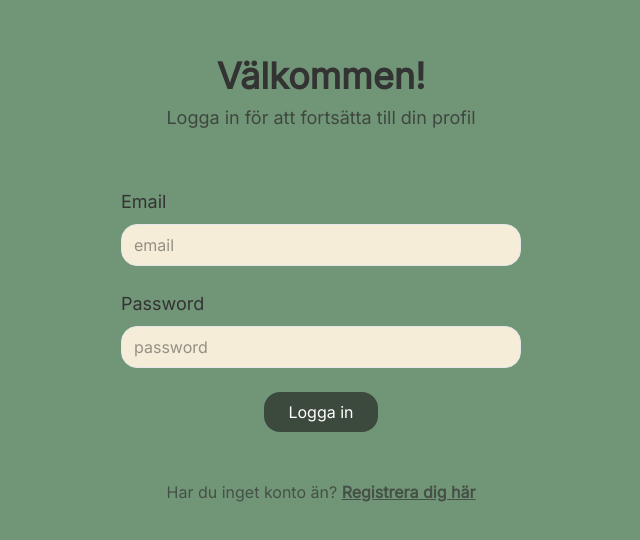
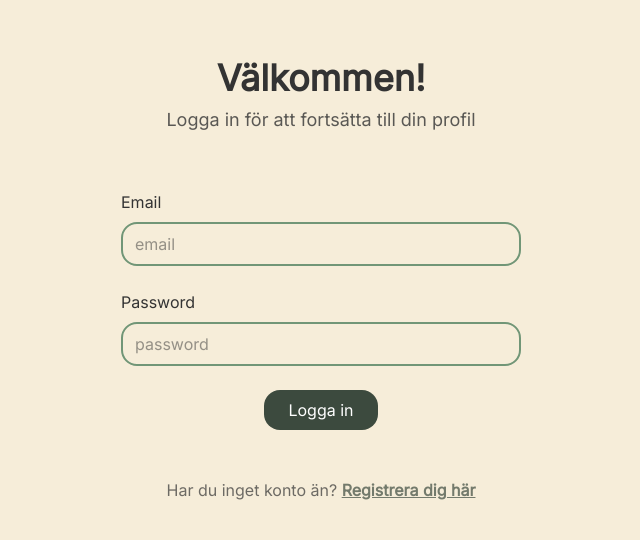
Before and after one commit to ChasAcademy-Team-9/frontend, a React (Vite) app: page /login in a window 1280 px wide. Shown: the part 120-660 px from the top of the page, without its empty margins (319-959 px from the left). Built offline with nearby package versions, Linux system fonts and the light colour scheme.

Commit message:
update Input component styles and adjust Login page background color

```diff
--- a/src/components/Input.tsx
+++ b/src/components/Input.tsx
@@ -24,7 +24,7 @@ const Input: FC<InputProps> = ({ name, label, id, className, labelClassName, ...
                     className="
                          px-3 py-2
                          bg-background
-                         border border-border
+                         border-secondary border-2
                          rounded-2xl
                          text-text-dark
                          placeholder:text-able
@@ -33,6 +33,7 @@ const Input: FC<InputProps> = ({ name, label, id, className, labelClassName, ...
                          focus:ring-focus focus:ring-1
                          cursor-text
                          disabled:cursor-not-allowed
+                         disabled:opacity-50
                "
                     {...props}
                />
--- a/src/pages/Login.tsx
+++ b/src/pages/Login.tsx
@@ -4,7 +4,7 @@ import { Link } from 'react-router-dom';
 
 function Login() {
   return (
-    <div className="bg-secondary min-h-screen flex flex-col items-center justify-center p-4 gap-6 focus:bg-background ">
+    <div className="bg-background min-h-screen flex flex-col items-center justify-center p-4 gap-6 focus:bg-background ">
       <div className="text-center mb-8">
         <h1 className='text-4xl font-bold text-text-dark mb-2'>
           Välkommen!
@@ -18,21 +18,20 @@ function Login() {
         label="Email"
         type="email"
         id="login-email"
-        labelClassName="text-lg"
+
       />
       <Input
         name="password"
         label="Password"
         type="password"
         id="login-password"
-        labelClassName="text-lg"
       />
       <PrimaryButton text="Logga in" onClick={() => { console.log("Du är inloggad, yay!"); }} />
 
       <div className="mt-6 text-center">
         <p className="text-text-dark opacity-70">
           Har du inget konto än?{' '}
-          <Link to="/sign-up" className="text-text-dark text-md underline font-bold hover:underline transition-colors">
+          <Link to="/sign-up" className="text-primary text-md underline font-bold hover:underline transition-colors">
             Registrera dig här
           </Link>
         </p>
```
